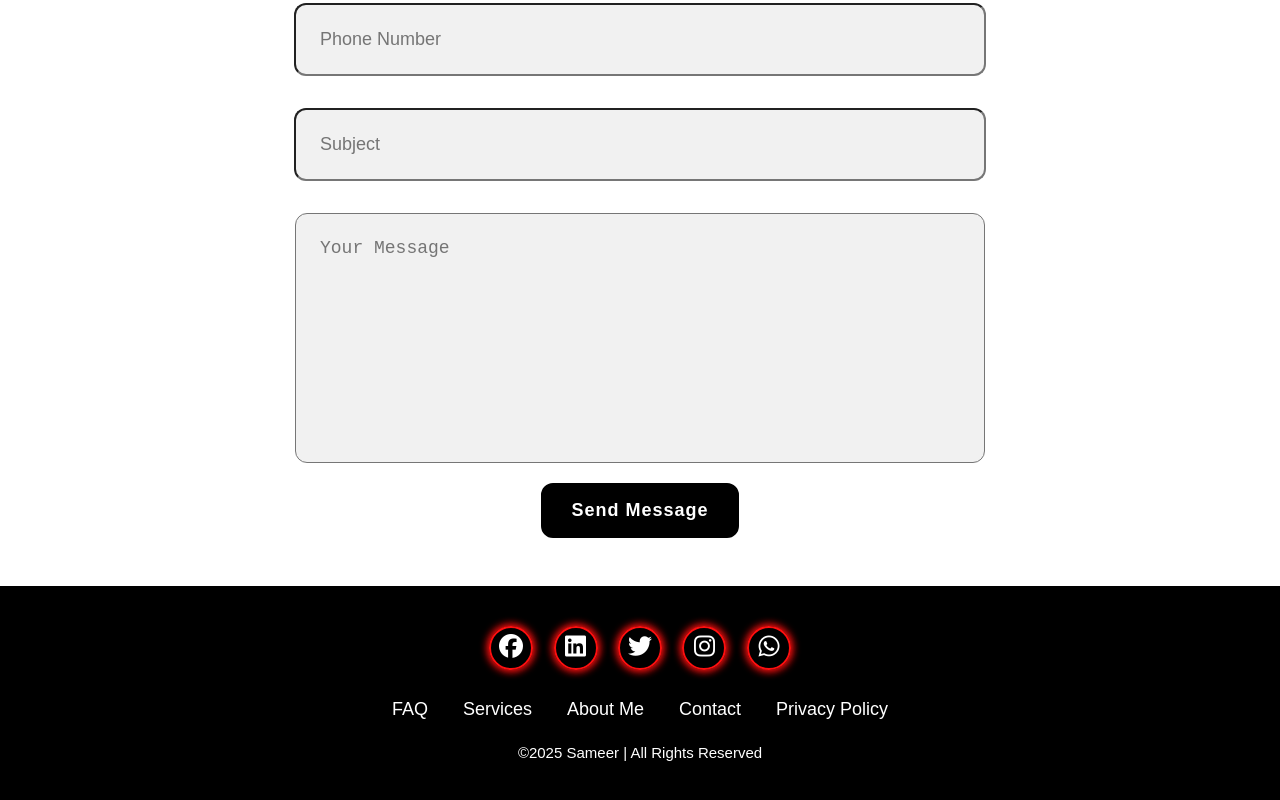
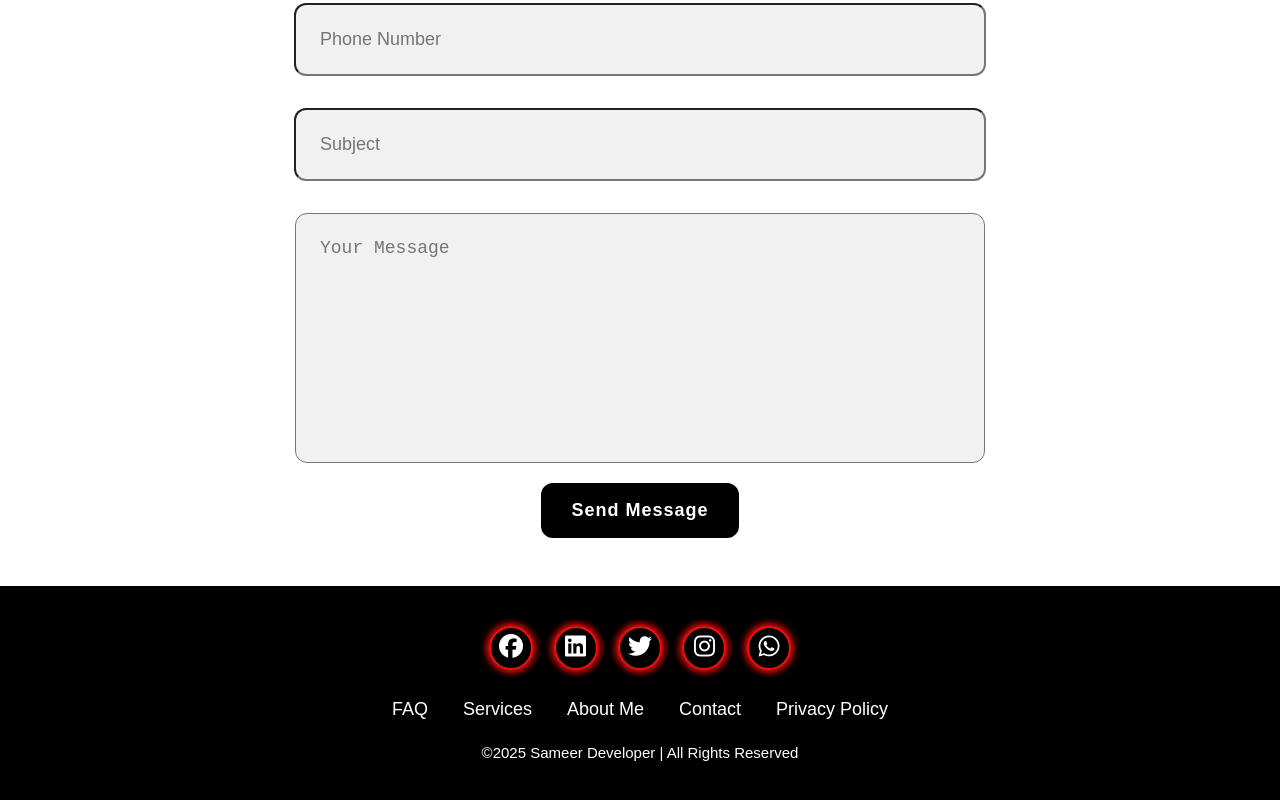
Before and after one commit to Sameerkhokhar699/my-portfolio, a plain HTML site: page index.html in a window 1280 px wide. Shown: the part 5256-6056 px from the top of the page. Drawn offline with Linux system fonts and the light colour scheme.

Commit message:
final-commit

```diff
--- a/index.html
+++ b/index.html
@@ -221,7 +221,7 @@
                 <a href="#">Privacy Policy</a>
             </li>
         </ul>
-        <p class="copyright">&copy;2025 Sameer | All Rights Reserved</p>
+        <p class="copyright">&copy;2025 Sameer Developer | All Rights Reserved</p>
     </footer>
 
     </section>
```
